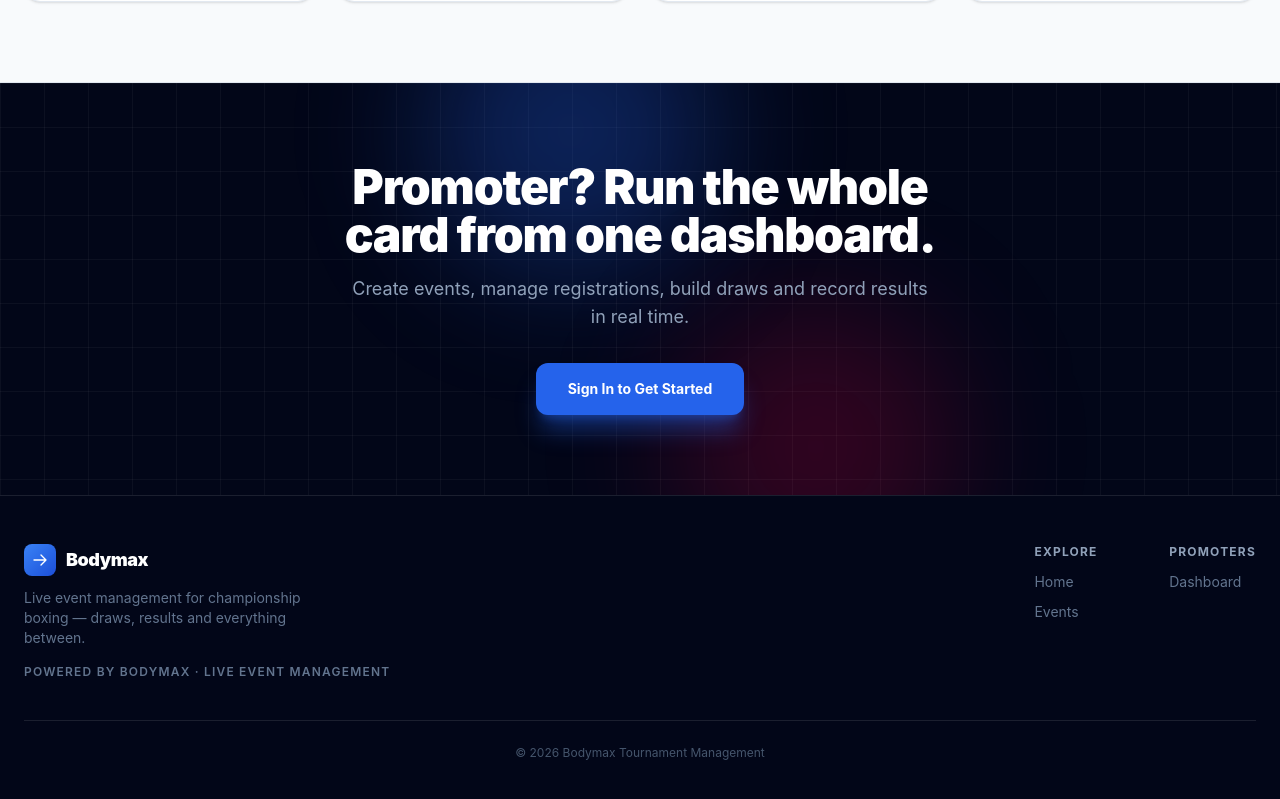
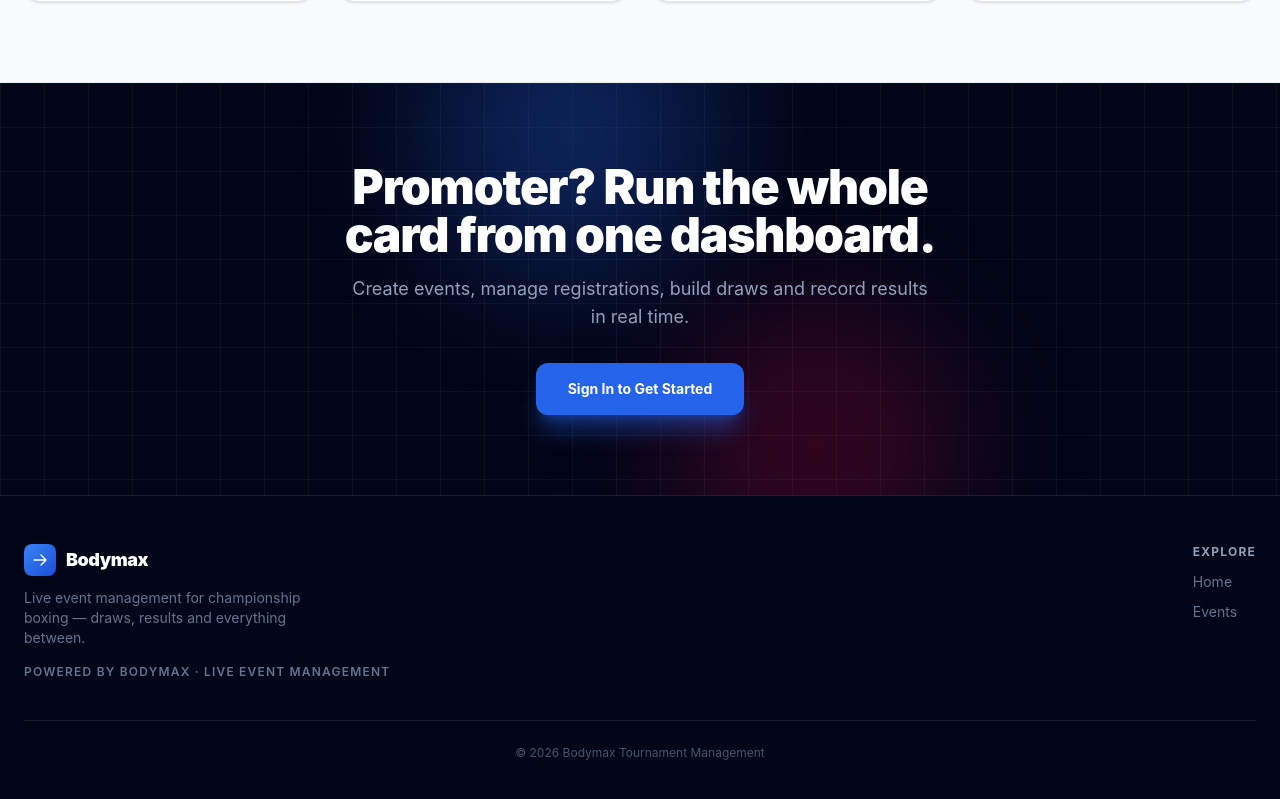
Before and after one commit to JoshTalent/bodymax_events_new, a React (Vite) app: page / in a window 1280 px wide. Shown: the part 1777-2576 px from the top of the page. Built offline with nearby package versions, Linux system fonts and the light colour scheme; no server answers.

Commit message:
Remove Dashboard link from public footer
Public footer now exposes only Home and Events; /login and /app stay reachable via direct URL for privacy.

```diff
--- a/src/components/PublicSite.jsx
+++ b/src/components/PublicSite.jsx
@@ -55,20 +55,12 @@ export function PublicFooter() {
             </p>
           </div>
 
-          <div className="grid grid-cols-2 gap-12 text-sm">
-            <div>
-              <p className="text-xs font-bold uppercase tracking-widest text-slate-400">Explore</p>
-              <ul className="mt-3 space-y-2.5">
-                <li><Link to="/" className="text-slate-500 transition hover:text-white">Home</Link></li>
-                <li><Link to="/events" className="text-slate-500 transition hover:text-white">Events</Link></li>
-              </ul>
-            </div>
-            <div>
-              <p className="text-xs font-bold uppercase tracking-widest text-slate-400">Promoters</p>
-              <ul className="mt-3 space-y-2.5">
-                <li><Link to="/app" className="text-slate-500 transition hover:text-white">Dashboard</Link></li>
-              </ul>
-            </div>
+          <div className="text-sm">
+            <p className="text-xs font-bold uppercase tracking-widest text-slate-400">Explore</p>
+            <ul className="mt-3 space-y-2.5">
+              <li><Link to="/" className="text-slate-500 transition hover:text-white">Home</Link></li>
+              <li><Link to="/events" className="text-slate-500 transition hover:text-white">Events</Link></li>
+            </ul>
           </div>
         </div>
         <div className="mt-10 border-t border-white/10 pt-6 text-center text-xs text-slate-600">
```
